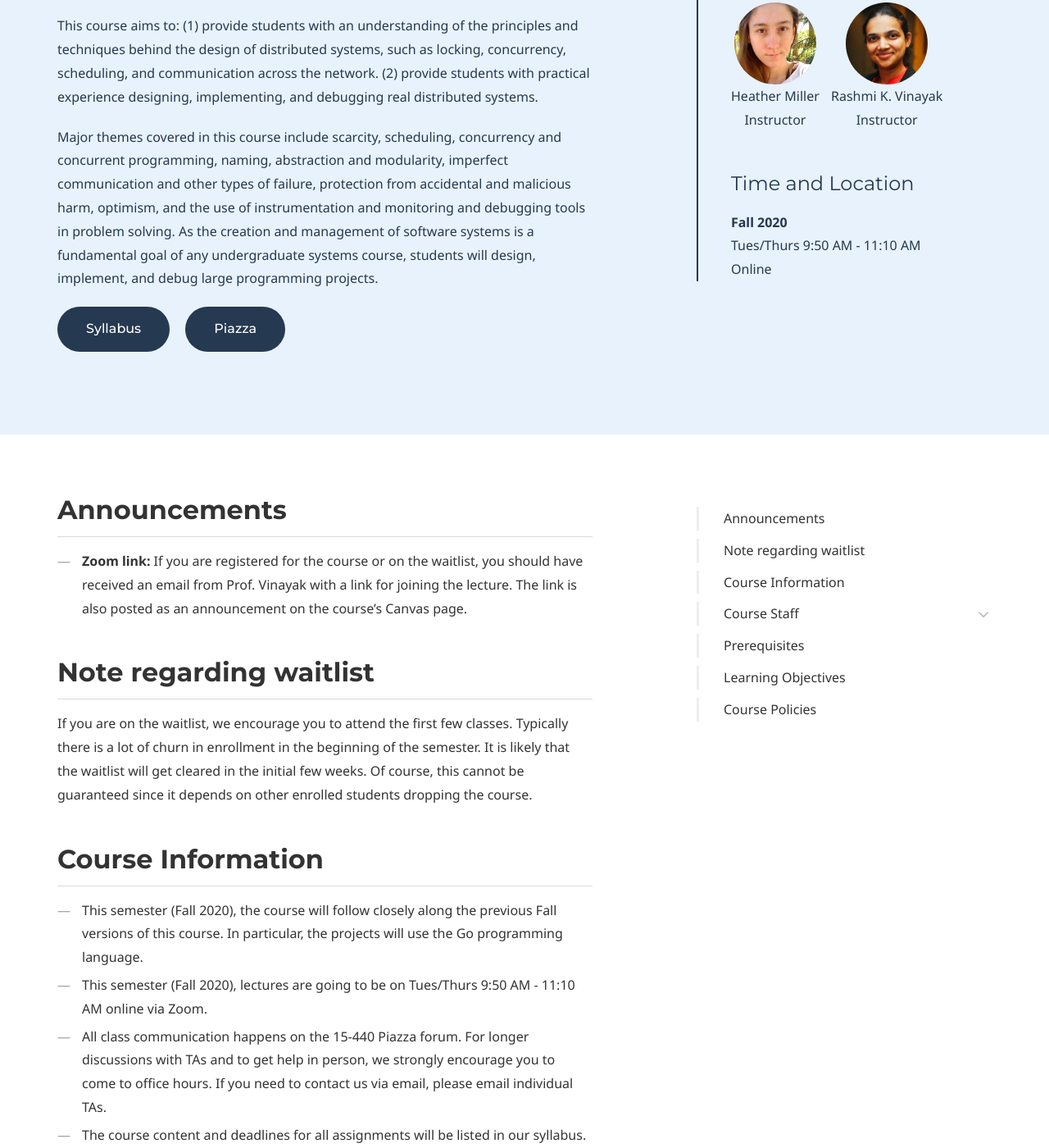
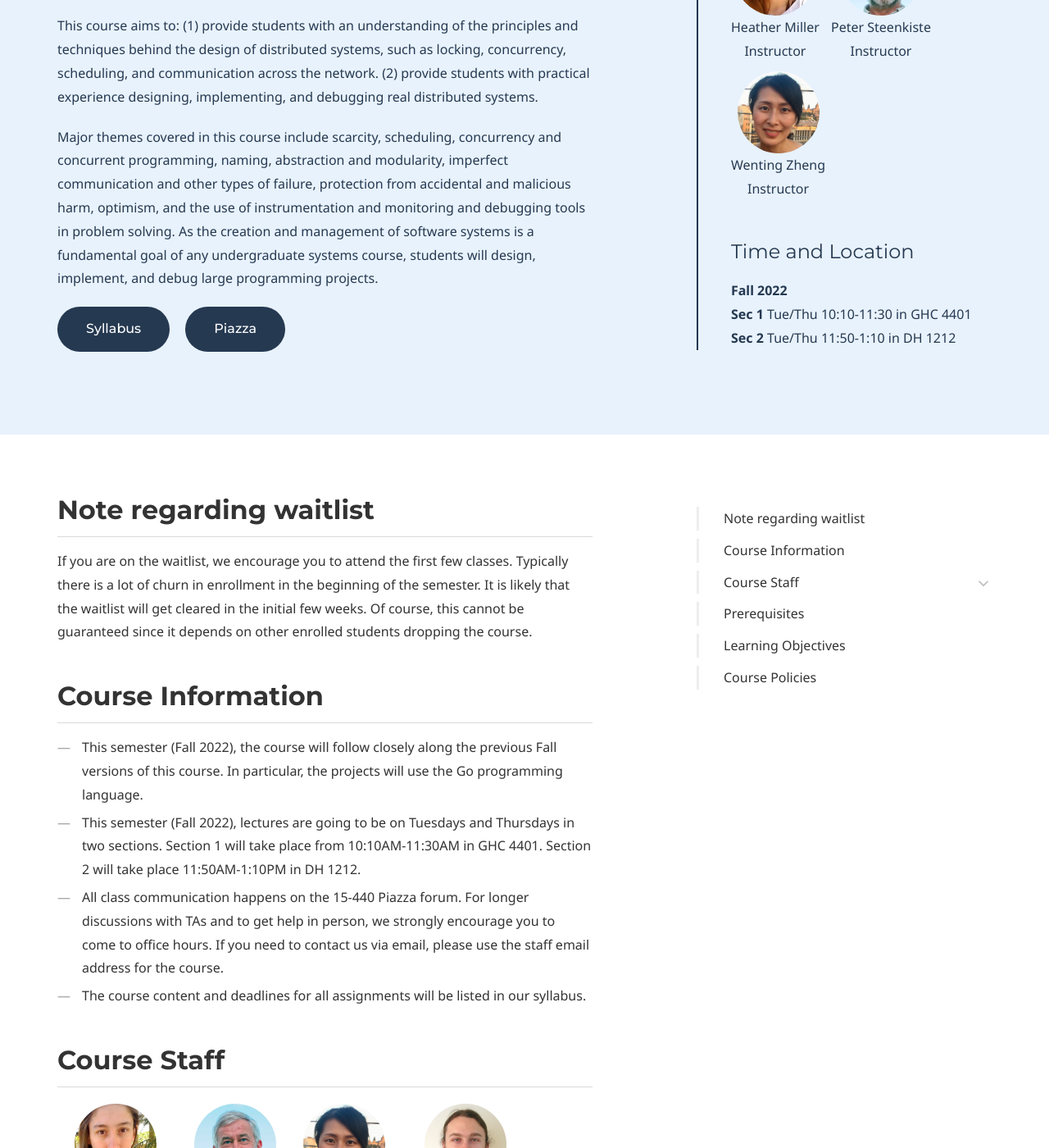
Before and after one commit to 15-440/website, a Jekyll site: the page built from index.md, in a window 1280 px wide and 1400 px high, scrolled down 355 px. Shown: the whole window at 82% size. Built offline with Jekyll 4.4.1, drawn with Linux system fonts in a browser that asks for light colours; some web fonts are replaced; some of the changed text lies outside the part shown.

Commit message:
setting up 2022

```diff
--- a/_config.yml
+++ b/_config.yml
@@ -2,7 +2,7 @@ baseurl: ""
 
 # Theme settings
 doks:
-    baseurl: "/15-440/fa2020"
+    baseurl: "/15-440/fa2022"
     color_theme: # Available themes: blue (default), green, purple, red and yellow
     header:
         logo:
@@ -57,13 +57,13 @@ permalink: /:title/
 
 # Course logistics
 course:
-    semester: Fall 2020
-    time: Tues/Thurs 9:50 AM - 11:10 AM
-    venue: Online
+    semester: Fall 2022
+    time: <strong>Sec 1</strong> Tue/Thu 10:10-11:30  in GHC 4401<br><strong>Sec 2</strong> Tue/Thu 11:50-1:10 in DH 1212
+    venue:
     piazza: &pz 'https://piazza.com/cmu/fall2020/1544015640/home'
     queuestatus:
         url: &qs 'https://cmu.ohqueue.com/#/'
-        name: '15-440 (Fall 2020)'
+        name: '15-440 (Fall 2022)'
     canvas: 'https://canvas.cmu.edu/'
     project_timeline:
         proposal: 2020-04-22T23:59:00-07:00
@@ -148,11 +148,16 @@ course:
           url: https://heather.miller.am
           image: heather.jpg
           email: heather.miller@cs.cmu.edu
-        - name: Rashmi K. Vinayak
+        - name: Peter Steenkiste
           type: Instructor
-          url: http://www.cs.cmu.edu/~rvinayak/
-          image: rashmi.jpg
-          email: rvinayak@andrew.cmu.edu
+          url: https://www.cs.cmu.edu/~prs/
+          image: peter.jpg
+          email: prs@cs.cmu.edu
+        - name: Wenting Zheng
+          type: Instructor
+          url: https://wzheng.github.io/
+          image: wenting.jpg
+          email: wenting@cmu.edu
         - name: Matthew Weidner
           email: maweidne@andrew.cmu.edu
           type: Head TA
@@ -161,129 +166,9 @@ course:
           email: maweidne@andrew.cmu.edu
 
     ta:
-        - name: Joseph Chang
-          email: junwonc@andrew.cmu.edu
-          type: TA
-          image: joseph.png
-          # zoom_id: 9999999999
-          # calendly: https://calendly.com/15440fall2020/firstname-lastname-oh
-        - name: Shruti Chidambaram
-          email: schidamb@andrew.cmu.edu
-          type: TA
-          image: shruti.png
-          # zoom_id: 9999999999
-          # calendly: https://calendly.com/15440fall2020/firstname-lastname-oh
-        - name: Derik Clive
-          email: dclive@andrew.cmu.edu
+        - name: TBA
+          email: tba@cmu.edu
           type: TA
           image: silhouette.png
           # zoom_id: 9999999999
           # calendly: https://calendly.com/15440fall2020/firstname-lastname-oh
-        - name: Yichen Fang
-          email: yichenf@andrew.cmu.edu
-          type: TA
-          image: yichen.png
-          # zoom_id: 9999999999
-          # calendly: https://calendly.com/15440fall2020/firstname-lastname-oh
-        - name: Crystal Jin
-          email: chenj@andrew.cmu.edu
-          type: TA
-          image: crystal.png
-          # zoom_id: 9999999999
-          # calendly: https://calendly.com/15440fall2020/firstname-lastname-oh
-        - name: Juncheng Li
-          email: junchenl@andrew.cmu.edu
-          type: TA
-          image: silhouette.png
-          # zoom_id: 9999999999
-          # calendly: https://calendly.com/15440fall2020/firstname-lastname-oh
-        - name: Yajin Li
-          email: yajinl@andrew.cmu.edu
-          type: TA
-          image: yajin.png
-          # zoom_id: 9999999999
-          # calendly: https://calendly.com/15440fall2020/firstname-lastname-oh
-        - name: Jikai Lu
-          email: jikail@andrew.cmu.edu
-          type: TA
-          image: jikai.png
-          # zoom_id: 9999999999
-          # calendly: https://calendly.com/15440fall2020/firstname-lastname-oh
-        - name: Huairui Qi
-          email: huairuiq@andrew.cmu.edu
-          type: TA
-          image: huairui.png
-          # zoom_id: 9999999999
-          # calendly: https://calendly.com/15440fall2020/firstname-lastname-oh
-        - name: Jin Shang
-          email: jinshang@andrew.cmu.edu
-          type: TA
-          image: jin.png
-          # zoom_id: 9999999999
-          # calendly: https://calendly.com/15440fall2020/firstname-lastname-oh
-        - name: Suqi Sun
-          email: suqis@andrew.cmu.edu
-          type: TA
-          image: suqi.png
-          # zoom_id: 9999999999
-          # calendly: https://calendly.com/15440fall2020/firstname-lastname-oh
-        - name: Zhanlin Sun
-          email: zhanlins@andrew.cmu.edu
-          type: TA
-          image: zhanlin.png
-          # zoom_id: 9999999999
-          # calendly: https://calendly.com/15440fall2020/firstname-lastname-oh
-        - name: Manav Trivedi
-          email: mtrivedi@andrew.cmu.edu
-          type: TA
-          image: manav.png
-          # zoom_id: 9999999999
-          # calendly: https://calendly.com/15440fall2020/firstname-lastname-oh
-        - name: Soumya Vadlamannati
-          email: soumyav@andrew.cmu.edu
-          type: TA
-          image: silhouette.png
-          # zoom_id: 9999999999
-          # calendly: https://calendly.com/15440fall2020/firstname-lastname-oh
-        - name: Yiming Wen
-          email: yimingwe@andrew.cmu.edu
-          type: TA
-          image: yiming.png
-          # zoom_id: 9999999999
-          # calendly: https://calendly.com/15440fall2020/firstname-lastname-oh
-        - name: Ricky Xu
-          email: chenx2@andrew.cmu.edu
-          type: TA
-          image: ricky.png
-          # zoom_id: 9999999999
-          # calendly: https://calendly.com/15440fall2020/firstname-lastname-oh
-        - name: HongChien Yu
-          email: hongqiay@andrew.cmu.edu
-          type: TA
-          image: hongchien.png
-          # zoom_id: 9999999999
-          # calendly: https://calendly.com/15440fall2020/firstname-lastname-oh
-        - name: Michael Zhang
-          email: jinyaoz@andrew.cmu.edu
-          type: TA
-          image: michael.png
-          # zoom_id: 9999999999
-          # calendly: https://calendly.com/15440fall2020/firstname-lastname-oh
-        - name: Ling Zhang
-          email: lingz2@andrew.cmu.edu
-          type: TA
-          image: ling.png
-          # zoom_id: 9999999999
-          # calendly: https://calendly.com/15440fall2020/firstname-lastname-oh
-        - name: Yijie Zhang
-          email: yijiez2@andrew.cmu.edu
-          type: TA
-          image: yijie.png
-          # zoom_id: 9999999999
-          # calendly: https://calendly.com/15440fall2020/firstname-lastname-oh
-        - name: Yining Zhu
-          email: yiningz2@andrew.cmu.edu
-          type: TA
-          image: silhouette.png
-          # zoom_id: 9999999999
-          # calendly: https://calendly.com/15440fall2020/firstname-lastname-oh
--- a/index.md
+++ b/index.md
@@ -12,9 +12,9 @@ buttons: [syllabus, piazza]
 micro_nav: true
 ---
 
-## Announcements
+<!-- ## Announcements
 
-- **Zoom link:** If you are registered for the course or on the waitlist, you should have received an email from Prof. Vinayak with a link for joining the lecture. The link is also posted as an announcement on the course's Canvas page.
+- **Zoom link:** If you are registered for the course or on the waitlist, you should have received an email from Prof. Vinayak with a link for joining the lecture. The link is also posted as an announcement on the course's Canvas page. -->
 
 ## Note regarding waitlist
 
@@ -22,9 +22,9 @@ If you are on the waitlist, we encourage you to attend the first few classes. Ty
 
 ## Course Information
 
-- This semester (Fall 2020), the course will follow closely along the previous Fall versions of this course. In particular, the projects will use the Go programming language.
-- This semester (Fall 2020), lectures are going to be on {{ site.course.time }} online via Zoom.
-- All class communication happens on the 15-440 Piazza forum. For longer discussions with TAs and to get help in person, we strongly encourage you to come to office hours. If you need to contact us via email, please email individual TAs.
+- This semester (Fall 2022), the course will follow closely along the previous Fall versions of this course. In particular, the projects will use the Go programming language.
+- This semester (Fall 2022), lectures are going to be on Tuesdays and Thursdays in two sections. Section 1 will take place from 10:10AM-11:30AM in GHC 4401. Section 2 will take place 11:50AM-1:10PM in DH 1212.
+- All class communication happens on the 15-440 Piazza forum. For longer discussions with TAs and to get help in person, we strongly encourage you to come to office hours. If you need to contact us via email, please use the staff email address for the course.
 - The course content and deadlines for all assignments will be listed in our syllabus.
 
 <!-- Course Staff -->
```
Also changed, not shown: doks-theme/assets/images/headshot/peter.jpg (added), doks-theme/assets/images/headshot/wenting.jpg (added).
